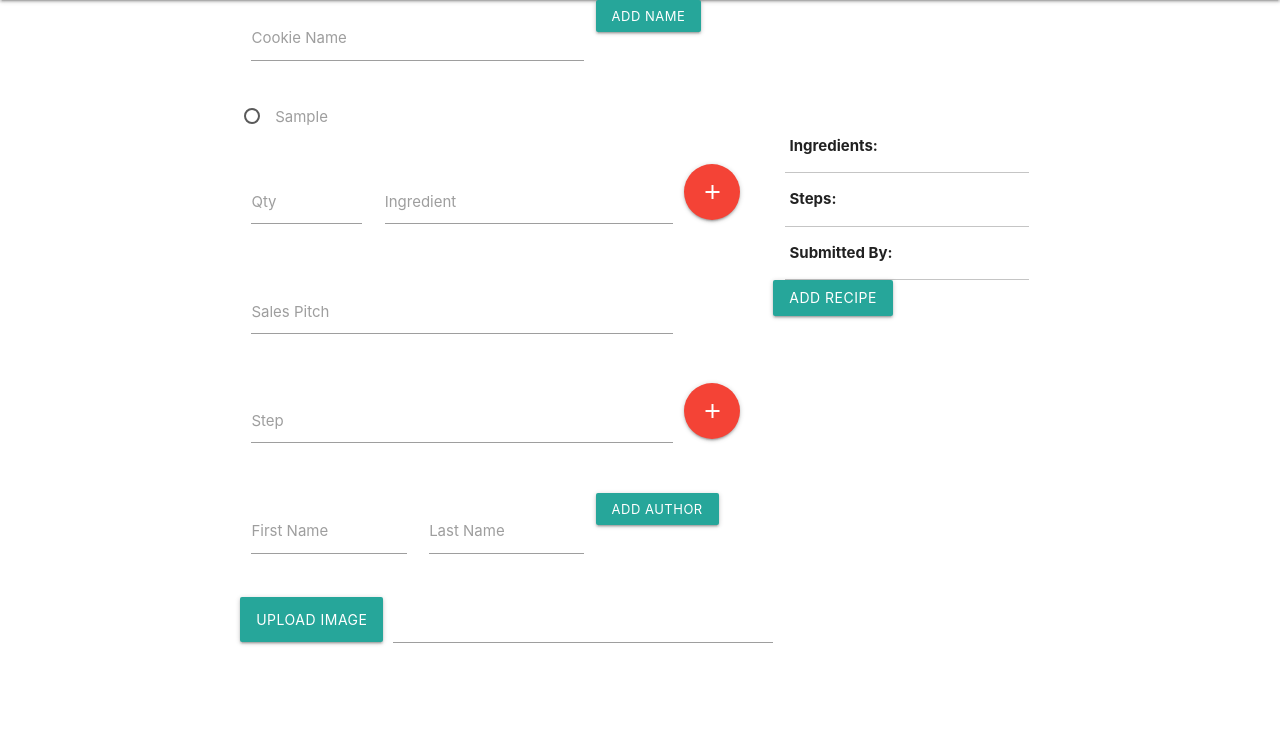
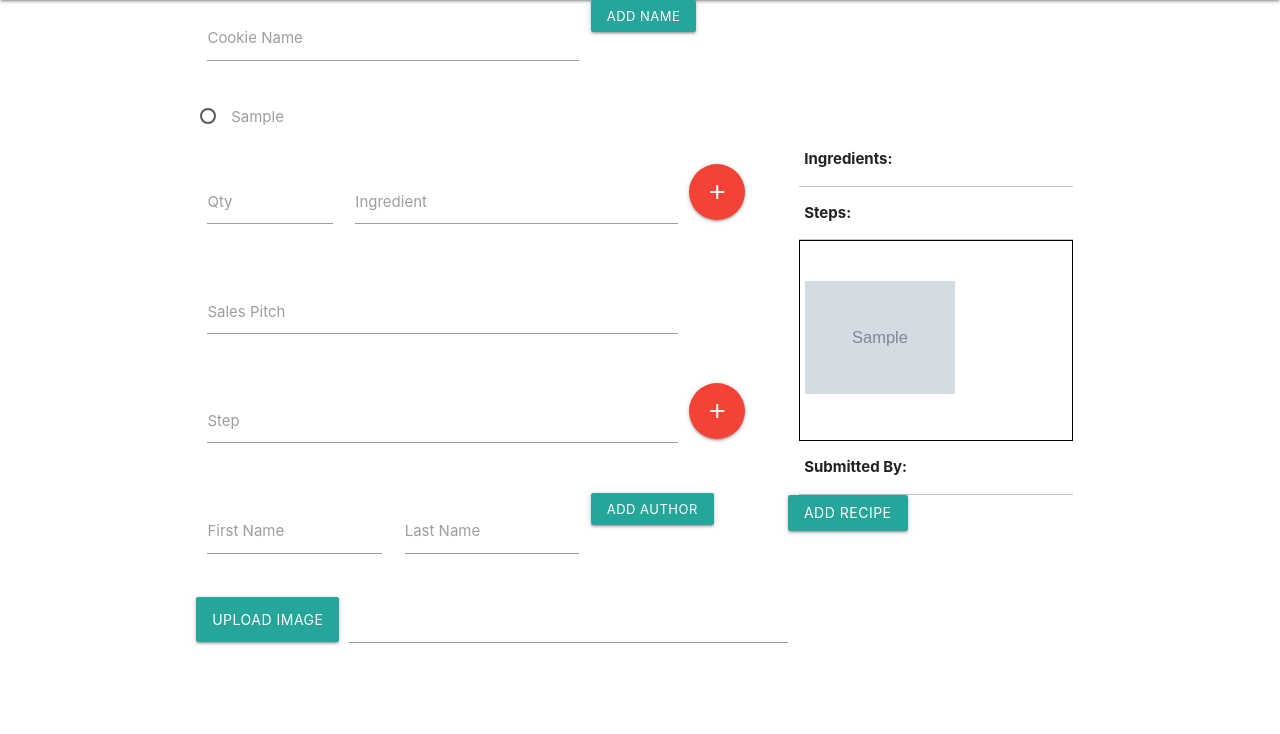
Before and after one commit to tracyjohnson213/cookeys2, a Flask app: template templates/addrecipe.html in a window 1280 px wide. Shown: the part 64-798 px from the top of the page. Run offline with Flask 2, Linux system fonts and the light colour scheme; the template is opened without the code that fills it: most values are stand-ins (such as "Sample title", 1, 10 or a date in 2020); grey boxes marked "Sample" are stand-in pictures; lists and menus that the app fills with data are empty; some libraries are stand-ins or nearby versions.

Commit message:
add thumbnail preview in output table

```diff
--- a/templates/addrecipe.html
+++ b/templates/addrecipe.html
@@ -5,6 +5,7 @@
   <form class="col s8" action="{{ url_for('insert_recipe')}}" method="POST">
     <div class="row">
       <div class="col">
+        <!-- COOKIE NAME -->
         <div class="row">
           <div class="input-field col s8">
             <input
@@ -21,6 +22,8 @@
             >Add Name</a
           >
         </div>
+
+        <!-- CATEGORY -->
         <div class="row">
           <p>
             {% for cat in categories %}
@@ -36,6 +39,8 @@
             {% endfor %}
           </p>
         </div>
+
+        <!-- INGREDIENTS -->
         <div class="row">
           <div class="input-field col s3">
             <textarea
@@ -59,6 +64,8 @@
             ><i class="material-icons">add</i></a
           >
         </div>
+
+        <!-- SUMMARY -->
         <div class="row">
           <div class="input-field col s10">
             <textarea
@@ -69,6 +76,8 @@
             <label for="summary">Sales Pitch</label>
           </div>
         </div>
+
+        <!-- STEPS -->
         <div class="row">
           <div class="input-field col s10">
             <textarea
@@ -84,6 +93,8 @@
             ><i class="material-icons">add</i></a
           >
         </div>
+
+        <!-- AUTHOR -->
         <div class="row">
           <div class="input-field col s4">
             <input
@@ -109,6 +120,8 @@
             >Add Author</a
           >
         </div>
+
+        <!-- IMAGE -->
         <div class="row">
           <div class="file-field input-field">
             <div class="btn">
@@ -128,40 +141,50 @@
     </div>
   </form>
 
+  <!-- OUTPUT TABLE DISPLAY -->
   <div class="table col s4">
-    <table
-      class="responsive-table"
-      id="cookie_name_table"
-    >
+    <table class="responsive-table" id="cookie_name_table">
       <tbody>
         <tr></tr>
       </tbody>
     </table>
 
-    <table
-      class="responsive-table"
-      id="ingredient_table"
-    >
+    <table class="responsive-table" id="ingredient_table">
       <tbody>
         <th>Ingredients:</th>
         <tr></tr>
       </tbody>
     </table>
 
-    <table
-      class="responsive-table"
-      id="steps_table"
-    >
+    <table class="responsive-table" id="steps_table">
       <tbody>
         <th>Steps:</th>
         <tr></tr>
       </tbody>
     </table>
 
-    <table
-      class="responsive-table"
-      id="author_table"
-    >
+    <table class="responsive-table" id="image_table">
+      <tbody>
+        <tr>
+          <td
+            style="
+              width: 200px !important;
+              height: 200px !important;
+              border: 1px solid black;
+            "
+          >
+            <div style="width: auto; height: auto;">
+              <img
+                src="../static/assets/images/{{image_source}}"
+                width="150px"
+              />
+            </div>
+          </td>
+        </tr>
+      </tbody>
+    </table>
+
+    <table class="responsive-table" id="author_table">
       <tbody>
         <th>Submitted By:</th>
         <tr></tr>
@@ -169,8 +192,11 @@
     </table>
   </div>
 
+  <!-- ADD BUTTON -->
   <div class="row">
-    <button type="submit" name="action" class="waves-effect waves-light btn">Add Recipe</button>
+    <button type="submit" name="action" class="waves-effect waves-light btn">
+      Add Recipe
+    </button>
   </div>
 </div>
 
```
